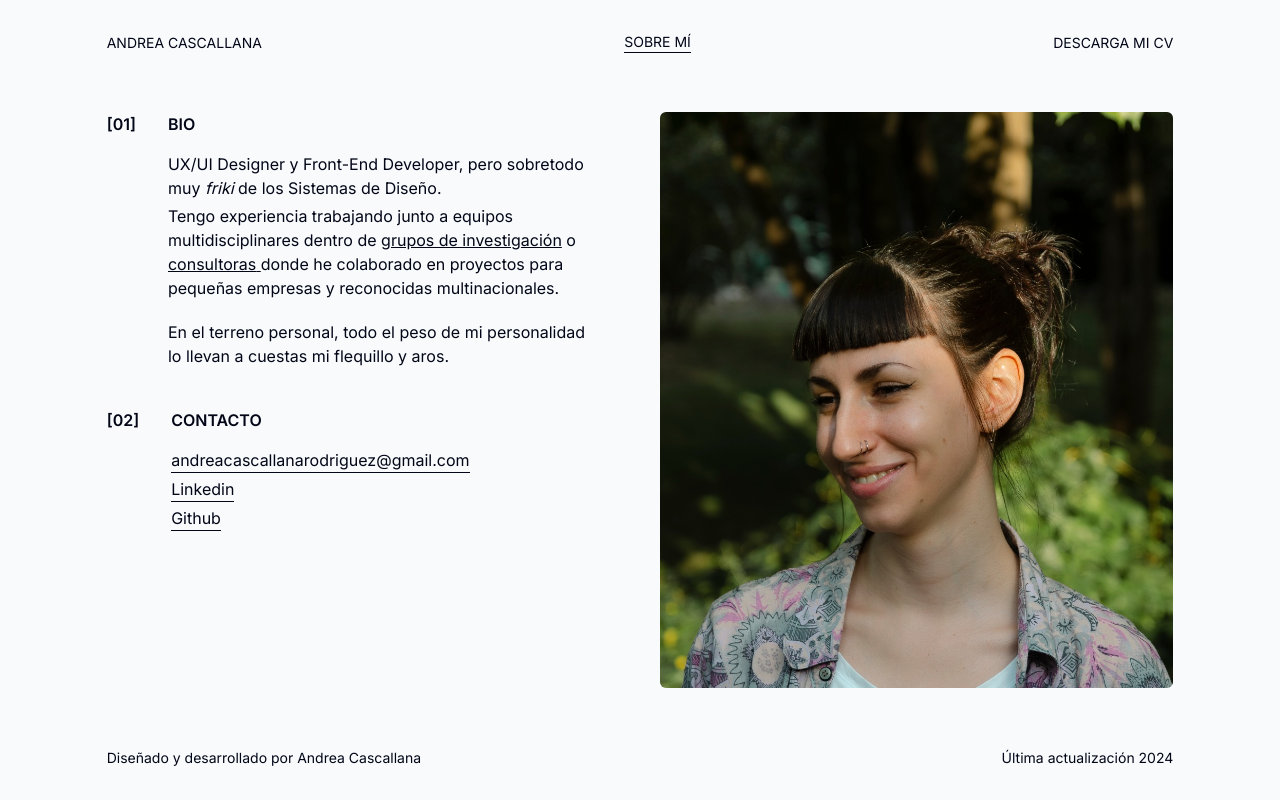
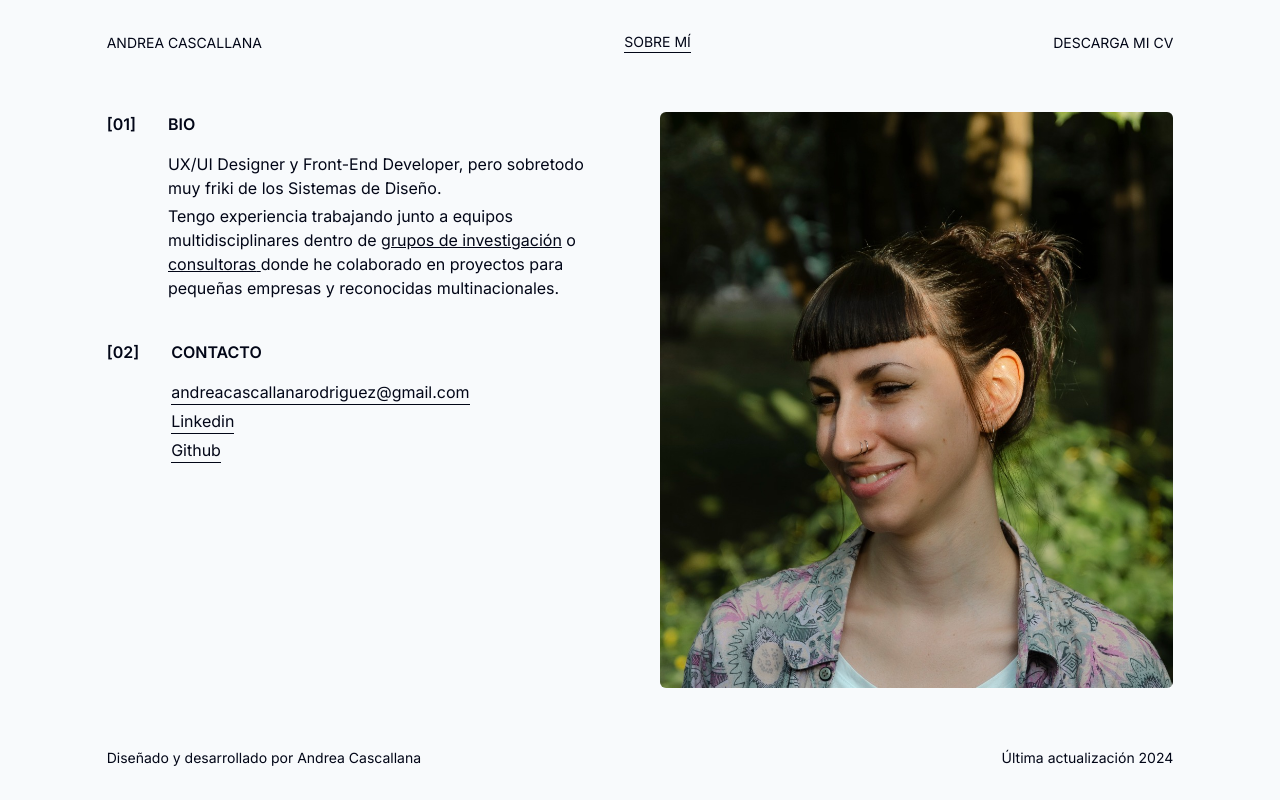
Before and after one commit to AndreaCascallana/AndreaCascallana_Portfolio, a React (Vite) app: page /about in a window 1280 px wide. Built offline with nearby package versions, Linux system fonts and the light colour scheme.

Commit message:
cv and about page changes

```diff
--- a/src/components/Header.jsx
+++ b/src/components/Header.jsx
@@ -36,14 +36,14 @@ const Header = () => {
       </NavLink>
       <a
         className="uppercase hidden lg:block border-b-slate-950 transition-all duration-150 ease-out"
-        href="Andrea-Cascallana_CV.pdf"
+        href="AndreaCascallana_CV.pdf"
         download="AndreaCascallana_CV"
       >
         Descarga mi CV
       </a>
       <a
         className="uppercase lg:hidden border-b-slate-950 transition-all duration-150 ease-out"
-        href="Andrea-Cascallana_CV.pdf"
+        href="AndreaCascallana_CV.pdf"
         download="AndreaCascallana_CV"
       >
         CV
--- a/src/views/About.jsx
+++ b/src/views/About.jsx
@@ -17,8 +17,7 @@ const About = () => {
             </div>
             <div className="content flex flex-col gap-1">
               <p className="max-w-prose">
-                UX/UI Designer y Front-End Developer, pero sobretodo muy{" "}
-                <span className="italic">friki</span> de los Sistemas de Diseño.
+                UX/UI Designer y Front-End Developer, pero sobretodo muy friki de los Sistemas de Diseño.
               </p>
               <p className="max-w-prose">
                 Tengo experiencia trabajando junto a equipos multidisciplinares
@@ -40,10 +39,6 @@ const About = () => {
                 </a>
                 donde he colaborado en proyectos para pequeñas empresas y
                 reconocidas multinacionales.
-              </p>
-              <p className="max-w-prose pt-4">
-                En el terreno personal, todo el peso de mi personalidad lo
-                llevan a cuestas mi flequillo y aros.
               </p>
             </div>
           </div>
```
Also changed, not shown: 2 other files (tests, documents, lock files or other folders).
